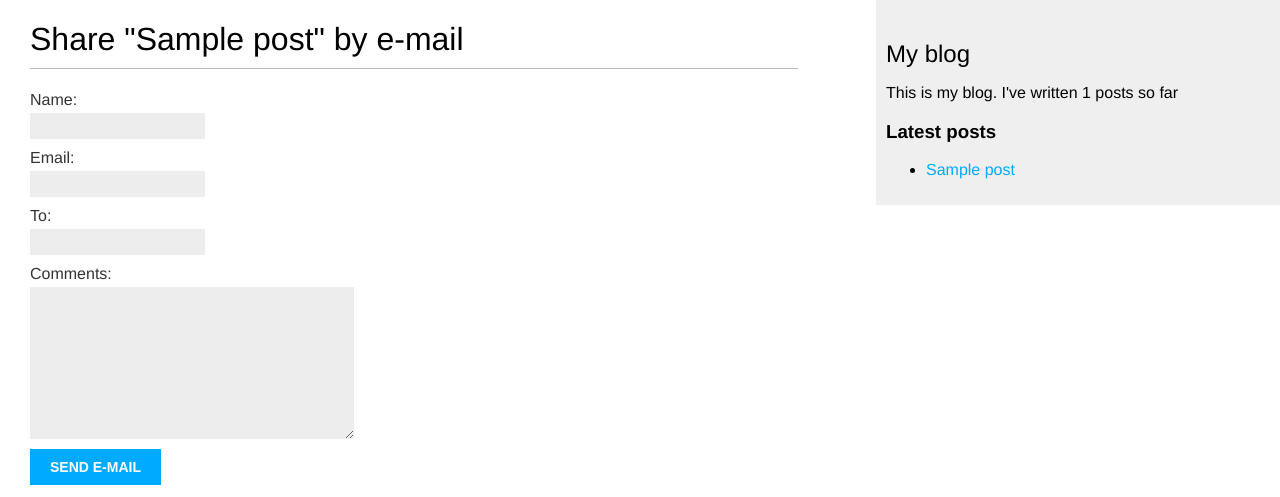
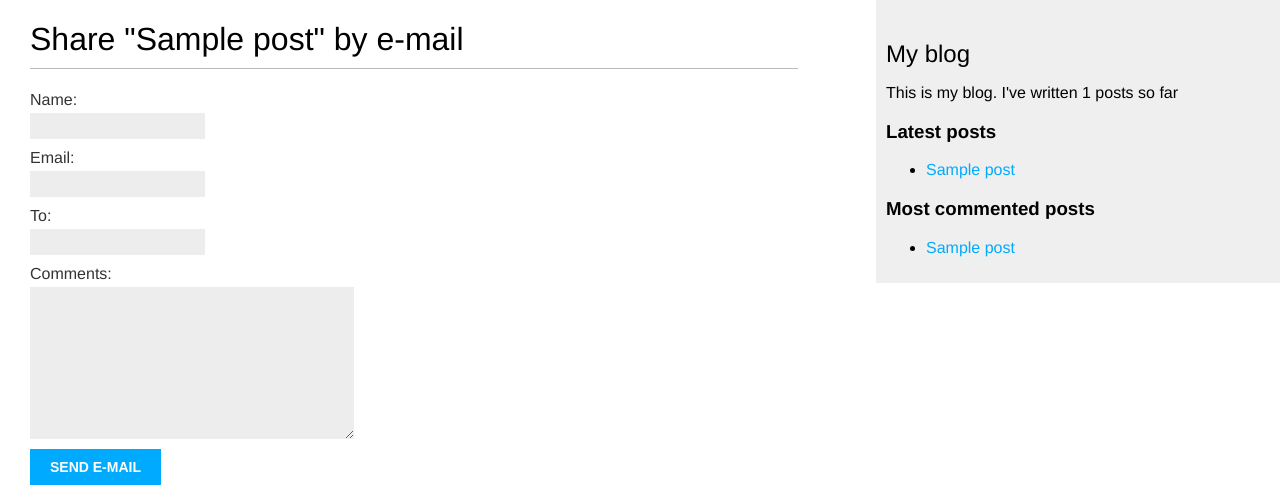
Before and after one commit to Kitayeu/mysite, a Django app: page /blog/1/share/ in a window 1280 px wide. Shown: the top 497 px of the page. Run offline with Django 4.2, Linux system fonts and the light colour scheme; tables that the repository leaves empty hold one stand-in row (values such as "Sample post").

Commit message:
Added custom tag to show the most commented posts

```diff
--- a/blog/templatetags/blog_tags.py
+++ b/blog/templatetags/blog_tags.py
@@ -1,4 +1,5 @@
 from django import template
+from django.db.models import Count
 
 from ..models import Post
 
@@ -14,3 +15,8 @@ def total_posts():
 def show_latest_posts(count=5):
     latest_posts = Post.published.order_by('-publish')[:count]
     return {'latest_posts': latest_posts}
+
+
+@register.simple_tag
+def get_most_commented_posts(count=5):
+    return Post.published.annotate(total_comments=Count('comments')).order_by('-total_comments')[:count]
--- a/templates/blog/base.html
+++ b/templates/blog/base.html
@@ -6,16 +6,30 @@
     <title>{% block title %}{% endblock title %}</title>
     <link href="{% static 'css/blog.css' %}" rel="stylesheet">
 </head>
+
 <body>
     <div id="content">
         {% block content %}
         {% endblock content %}
     </div>
+
     <div id="sidebar">
         <h2>My blog</h2>
         <p>This is my blog. I've written {% total_posts %} posts so far</p>
+
         <h3>Latest posts</h3>
         {% show_latest_posts 3 %}
+
+        <h3>Most commented posts</h3>
+        {% get_most_commented_posts as most_commented_posts %}
+        <ul>
+            {% for post in most_commented_posts %}
+                <li>
+                    <a href="{{ post.get_absolute_url }}">{{ post.title }}</a>
+                </li>
+            {% endfor %}
+        </ul>
     </div>
+
 </body>
 </html>
```
